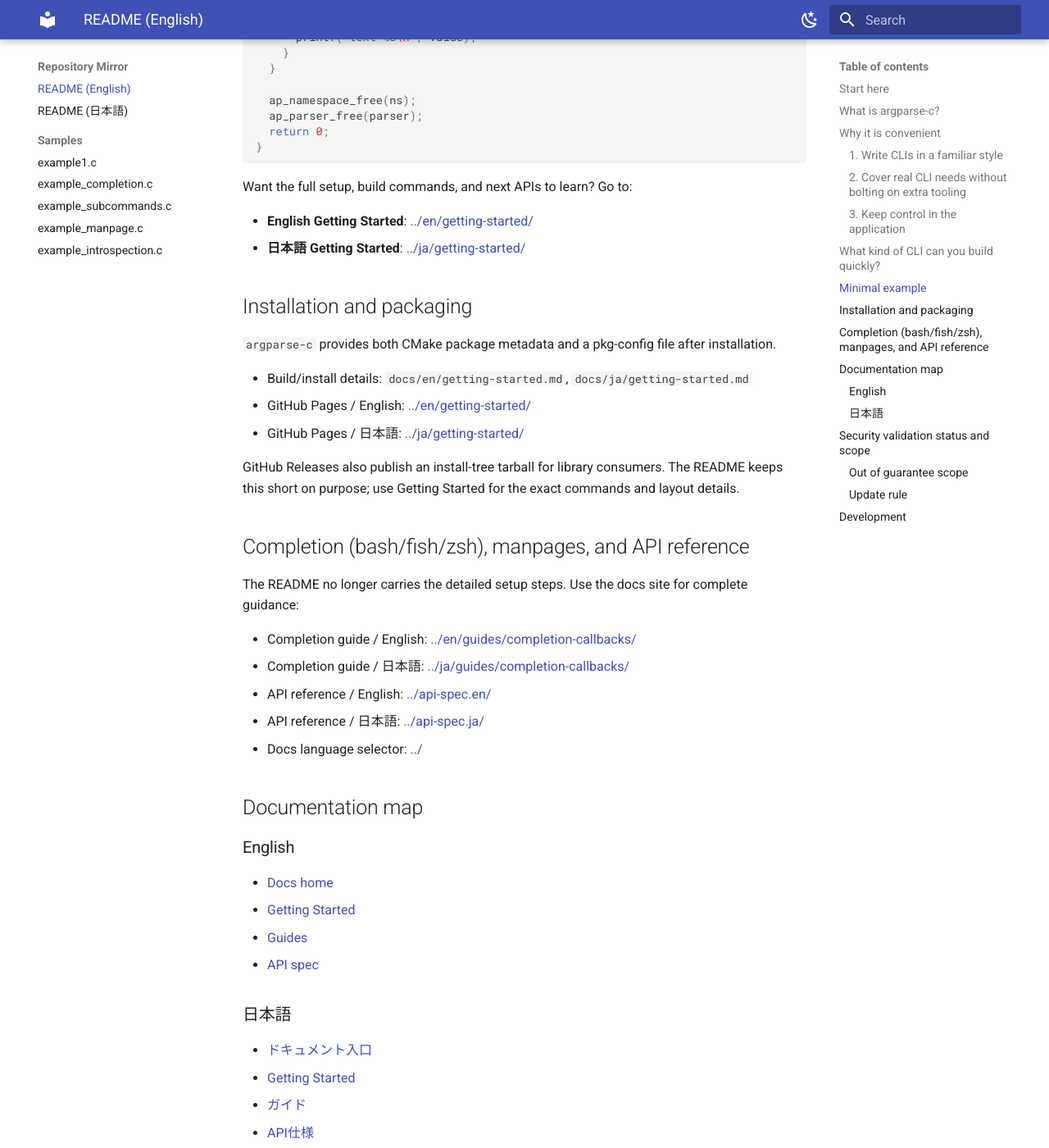
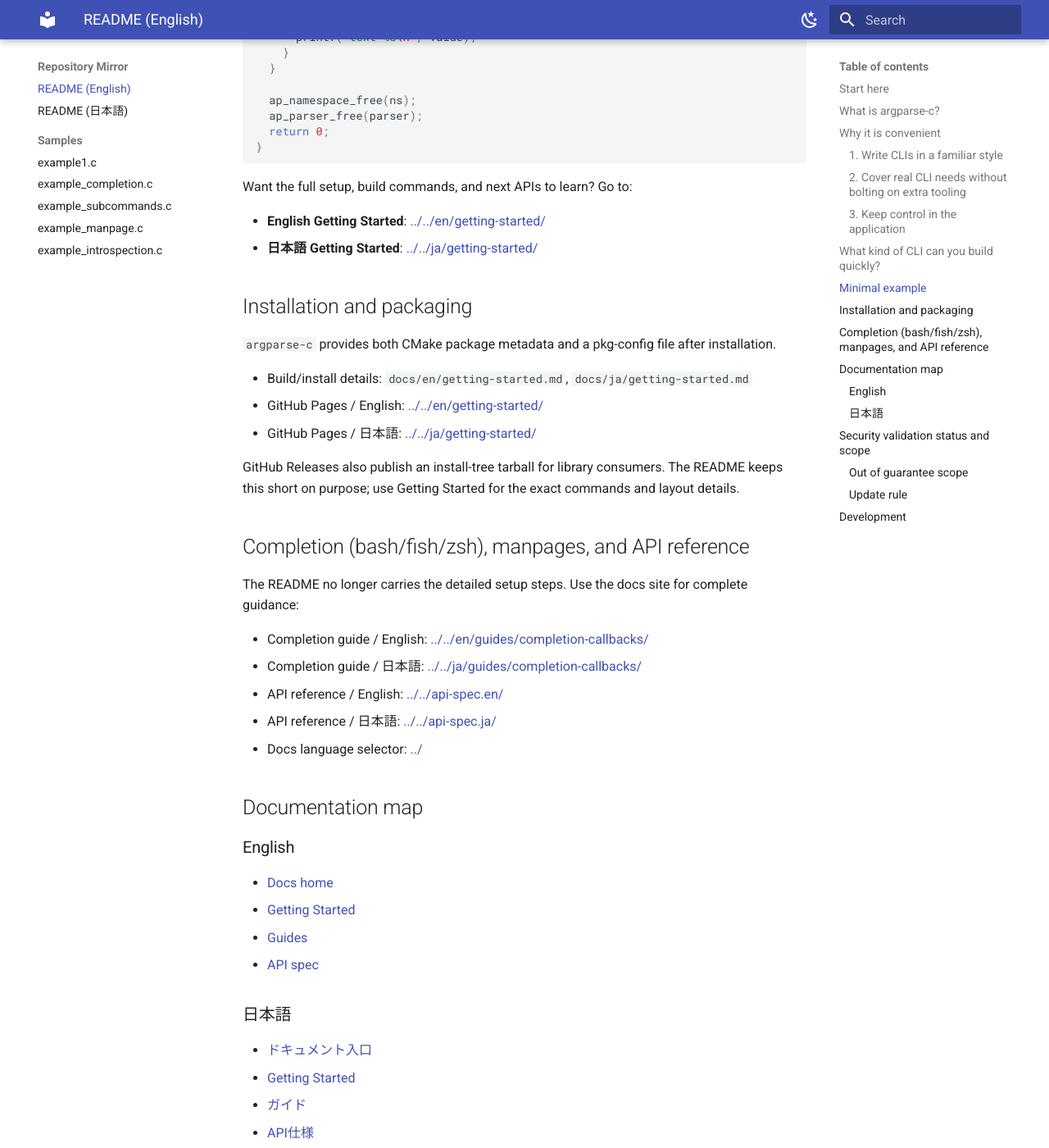
Before and after one commit to YoshihideShirai/argparse-c, an MkDocs documentation site: the page built from docs/repository/README.md, in a window 1280 px wide and 1400 px high, scrolled down 2936 px. Shown: the whole window at 82% size. Built offline with MkDocs 1.6.1 and Material for MkDocs 9.7.7, drawn with Linux system fonts in a browser that asks for light colours; some of the changed text lies outside the part shown.

Commit message:
Adjust docs repository links to ../../ base

```diff
--- a/docs/repository/README.md
+++ b/docs/repository/README.md
@@ -7,16 +7,16 @@
 > Build C99 CLIs with Python `argparse`-like ergonomics — including completion, manpage generation, subcommands, and known-args parsing.
 
 [![README (日本語)](https://img.shields.io/badge/README-日本語-0A66C2?style=for-the-badge)](README.ja.md)
-[![Docs (English)](https://img.shields.io/badge/GitHub%20Pages-English-0A66C2?style=for-the-badge)](../en/)
-[![Docs (日本語)](https://img.shields.io/badge/GitHub%20Pages-日本語-0A66C2?style=for-the-badge)](../ja/)
+[![Docs (English)](https://img.shields.io/badge/GitHub%20Pages-English-0A66C2?style=for-the-badge)](../../en/)
+[![Docs (日本語)](https://img.shields.io/badge/GitHub%20Pages-日本語-0A66C2?style=for-the-badge)](../../ja/)
 
 ## Start here
 
 - **README / 日本語**: [README.ja.md](README.ja.md)
-- **GitHub Pages / English**: [../en/](../en/)
-- **GitHub Pages / 日本語**: [../ja/](../ja/)
-- **Getting Started / English**: [../en/getting-started/](../en/getting-started/)
-- **Getting Started / 日本語**: [../ja/getting-started/](../ja/getting-started/)
+- **GitHub Pages / English**: [../../en/](../../en/)
+- **GitHub Pages / 日本語**: [../../ja/](../../ja/)
+- **Getting Started / English**: [../../en/getting-started/](../../en/getting-started/)
+- **Getting Started / 日本語**: [../../ja/getting-started/](../../ja/getting-started/)
 
 If you want the installation steps, completion setup, package metadata, or API details, jump to GitHub Pages first. The repository README now stays focused on **what this library is**, **why it is useful**, and **which examples to open next**.
 
@@ -73,8 +73,8 @@ See these runnable samples in this repository:
 
 For the walkthrough behind those examples, use GitHub Pages:
 
-- English guides: [../en/](../en/)
-- 日本語ガイド: [../ja/](../ja/)
+- English guides: [../../en/](../../en/)
+- 日本語ガイド: [../../ja/](../../ja/)
 
 ## Minimal example
 
@@ -117,16 +117,16 @@ int main(int argc, char **argv) {
 
 Want the full setup, build commands, and next APIs to learn? Go to:
 
-- **English Getting Started**: [../en/getting-started/](../en/getting-started/)
-- **日本語 Getting Started**: [../ja/getting-started/](../ja/getting-started/)
+- **English Getting Started**: [../../en/getting-started/](../../en/getting-started/)
+- **日本語 Getting Started**: [../../ja/getting-started/](../../ja/getting-started/)
 
 ## Installation and packaging
 
 `argparse-c` provides both CMake package metadata and a pkg-config file after installation.
 
 - Build/install details: `docs/en/getting-started.md`, `docs/ja/getting-started.md`
-- GitHub Pages / English: [../en/getting-started/](../en/getting-started/)
-- GitHub Pages / 日本語: [../ja/getting-started/](../ja/getting-started/)
+- GitHub Pages / English: [../../en/getting-started/](../../en/getting-started/)
+- GitHub Pages / 日本語: [../../ja/getting-started/](../../ja/getting-started/)
 
 GitHub Releases also publish an install-tree tarball for library consumers. The README keeps this short on purpose; use Getting Started for the exact commands and layout details.
 
@@ -134,34 +134,34 @@ GitHub Releases also publish an install-tree tarball for library consumers. The
 
 The README no longer carries the detailed setup steps. Use the docs site for complete guidance:
 
-- Completion guide / English: [../en/guides/completion-callbacks/](../en/guides/completion-callbacks/)
-- Completion guide / 日本語: [../ja/guides/completion-callbacks/](../ja/guides/completion-callbacks/)
-- API reference / English: [../api-spec.en/](../api-spec.en/)
-- API reference / 日本語: [../api-spec.ja/](../api-spec.ja/)
+- Completion guide / English: [../../en/guides/completion-callbacks/](../../en/guides/completion-callbacks/)
+- Completion guide / 日本語: [../../ja/guides/completion-callbacks/](../../ja/guides/completion-callbacks/)
+- API reference / English: [../../api-spec.en/](../../api-spec.en/)
+- API reference / 日本語: [../../api-spec.ja/](../../api-spec.ja/)
 - Docs language selector: [../](../)
 
 ## Documentation map
 
 ### English
 
-- [Docs home](../en/index.md)
-- [Getting Started](../en/getting-started.md)
-- [Guides](../en/guides/)
-- [API spec](../api-spec.en.md)
+- [Docs home](../../en/index.md)
+- [Getting Started](../../en/getting-started.md)
+- [Guides](../../en/guides/)
+- [API spec](../../api-spec.en.md)
 
 ### 日本語
 
-- [ドキュメント入口](../ja/index.md)
-- [Getting Started](../ja/getting-started.md)
-- [ガイド](../ja/guides/)
-- [API仕様](../api-spec.ja.md)
+- [ドキュメント入口](../../ja/index.md)
+- [Getting Started](../../ja/getting-started.md)
+- [ガイド](../../ja/guides/)
+- [API仕様](../../api-spec.ja.md)
 
 ## Security validation status and scope
 
 - We continuously run sanitizer and boundary-focused tests in CI, and we publish coverage results for each run:
   - CI (tests + sanitizers + coverage): <https://github.com/yoshihideshirai/argparse-c/actions/workflows/ci.yml>
   - Pages (coverage publish job): <https://github.com/yoshihideshirai/argparse-c/actions/workflows/pages.yml>
-- Security test procedure: <../en/security-testing/>
+- Security test procedure: <../../en/security-testing/>
 - Known status at publish time: no known unpatched critical vulnerabilities in this repository at the time this README was published.
 
 ### Out of guarantee scope
```
Also changed, not shown: docs/repository/README.ja.md (+13 -13 lines), 1 other file.
